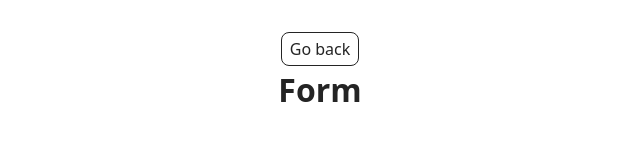
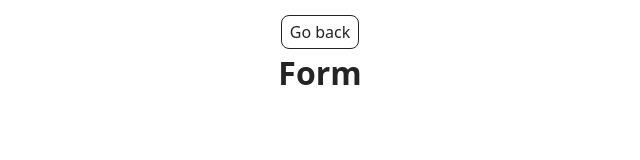
Before and after one commit to alinayashchenko/goit-js-hw-09, a website built with Vite: page src/2-form.html in a window 1280 px wide. Shown: the whole page, without its empty margins (320-960 px from the left). Built offline with nearby package versions, Linux system fonts and the light colour scheme.

Commit message:
Update styles.css

```diff
--- a/src/css/styles.css
+++ b/src/css/styles.css
@@ -19,6 +19,11 @@
 body {
   display: flex;
   align-items: center;
+  margin: 15px 0;
+}
+
+.back-link {
+  margin: 0;
 }
 
 .gallery {
```
